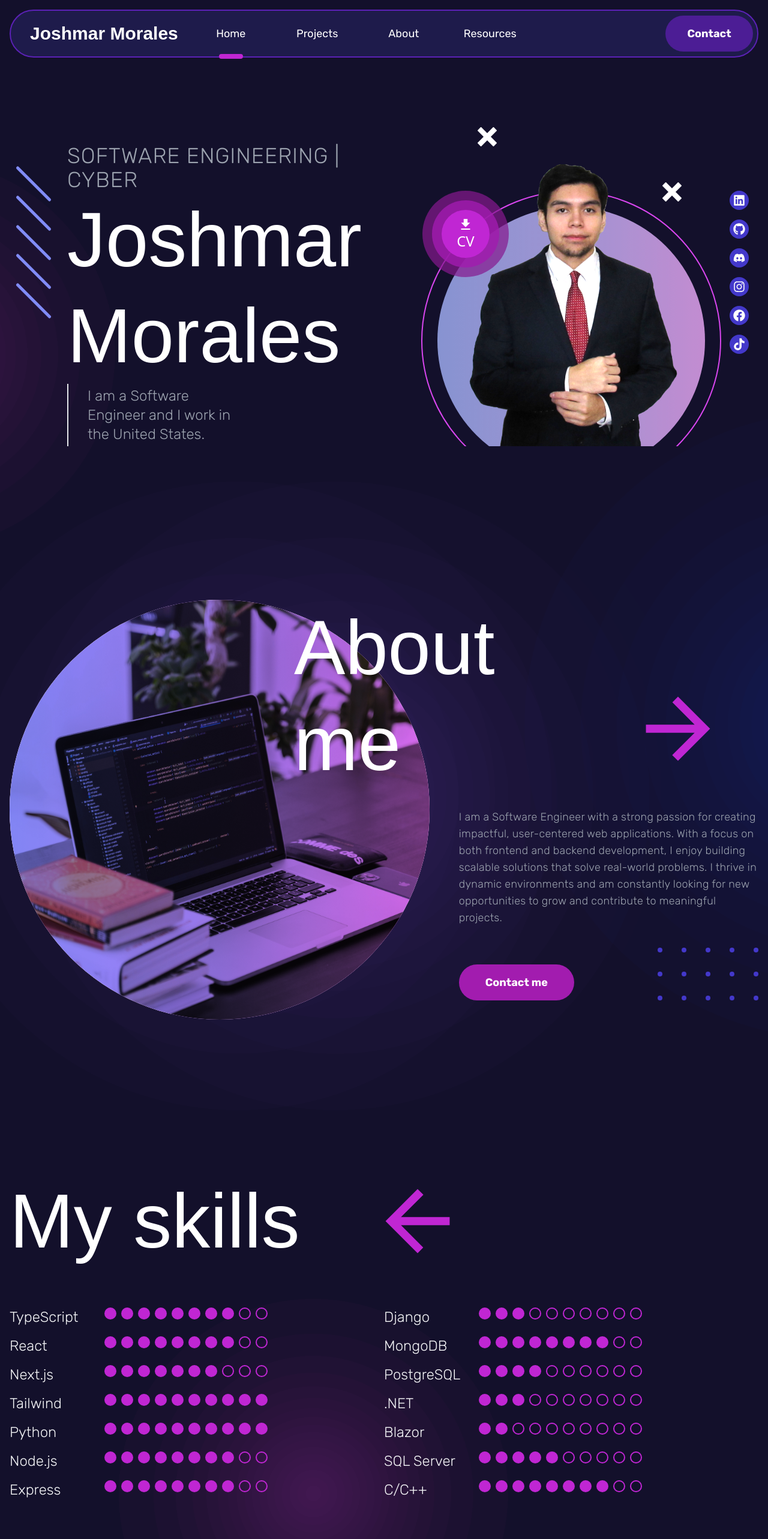
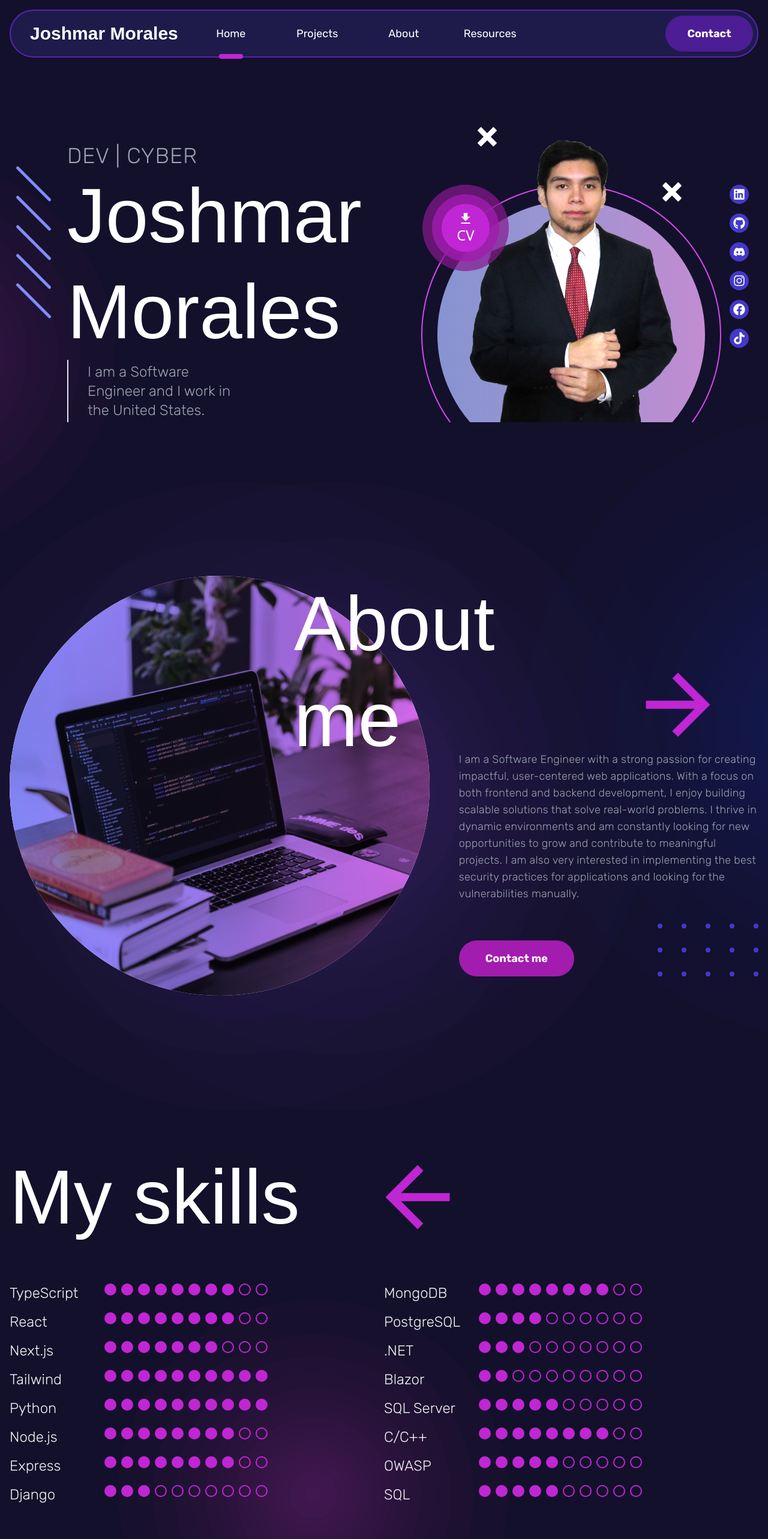
Before and after one commit to kahalagan00/cv-25, a Next.js app: page / in a window 1280 px wide. Shown: the top 2566 px of the page at 60% size. Built offline with nearby package versions, Linux system fonts and the light colour scheme.

Commit message:
Added new skills learned

```diff
--- a/public/data/skillsData.json
+++ b/public/data/skillsData.json
@@ -54,5 +54,13 @@
   {
     "skill": "C/C++",
     "rating": 8
+  },
+  {
+    "skill": "OWASP",
+    "rating": 5
+  },
+  {
+    "skill": "SQL",
+    "rating": 5
   }
 ]
--- a/src/app/page.tsx
+++ b/src/app/page.tsx
@@ -147,7 +147,7 @@ const ProfileSection: React.FC = () => {
         <h2
           className={`${rubikRegular.className} text-xl uppercase tracking-wide text-gray-400 sm:text-3xl xl:text-4xl`}
         >
-          Software Engineering | Cyber
+          Dev | Cyber
         </h2>
         <h1 className="font-clashsemibold text-[4rem] leading-tight text-white sm:text-[6rem] xl:text-[8rem]">
           Joshmar Morales
@@ -260,7 +260,9 @@ const AboutSection: React.FC = () => {
           backend development, I enjoy building scalable solutions that solve
           real-world problems. I thrive in dynamic environments and am
           constantly looking for new opportunities to grow and contribute to
-          meaningful projects.
+          meaningful projects. I am also very interested in implementing the
+          best security practices for applications and looking for the
+          vulnerabilities manually.
         </p>
         <Link
           href="/contact"
```
